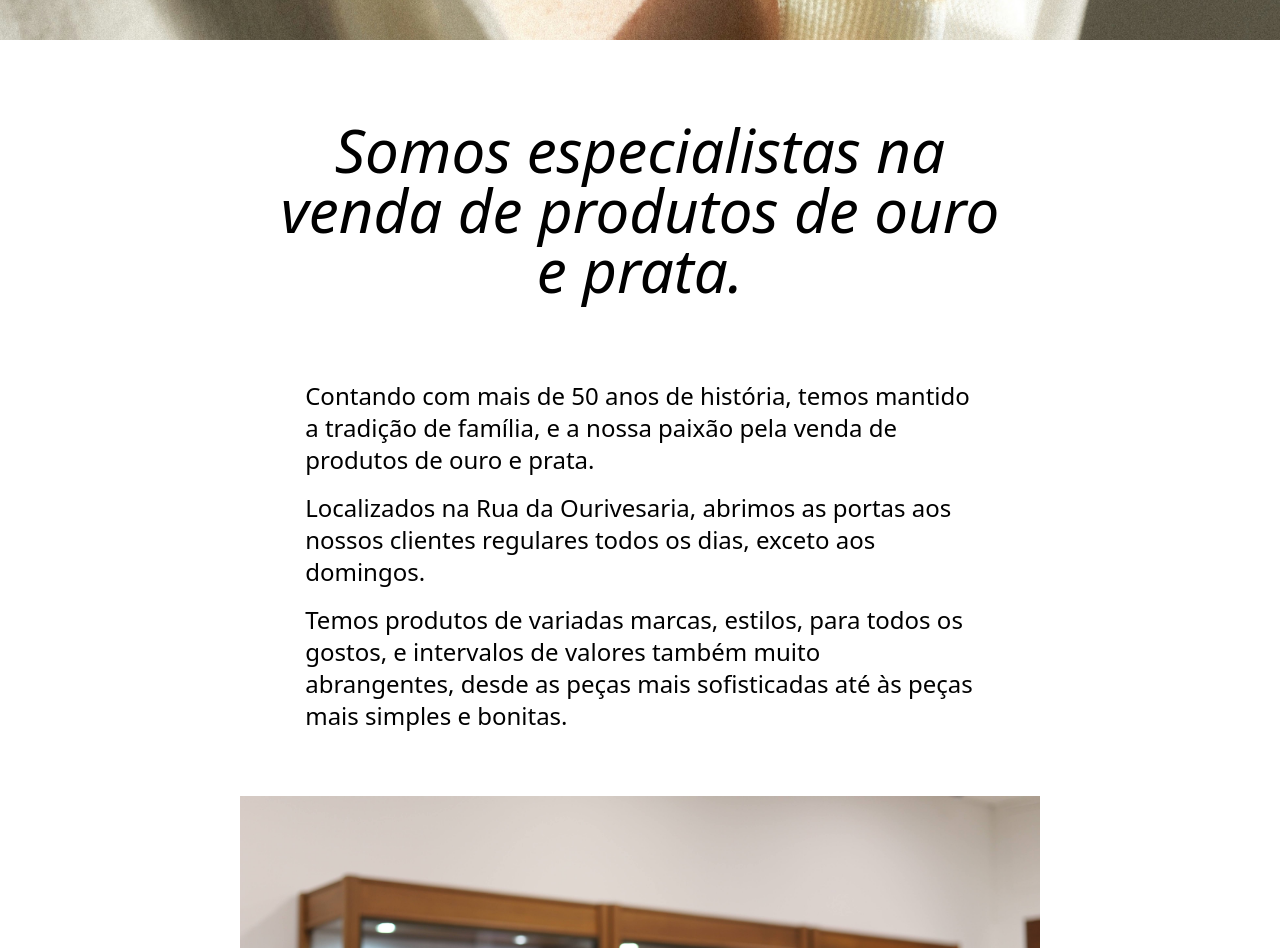
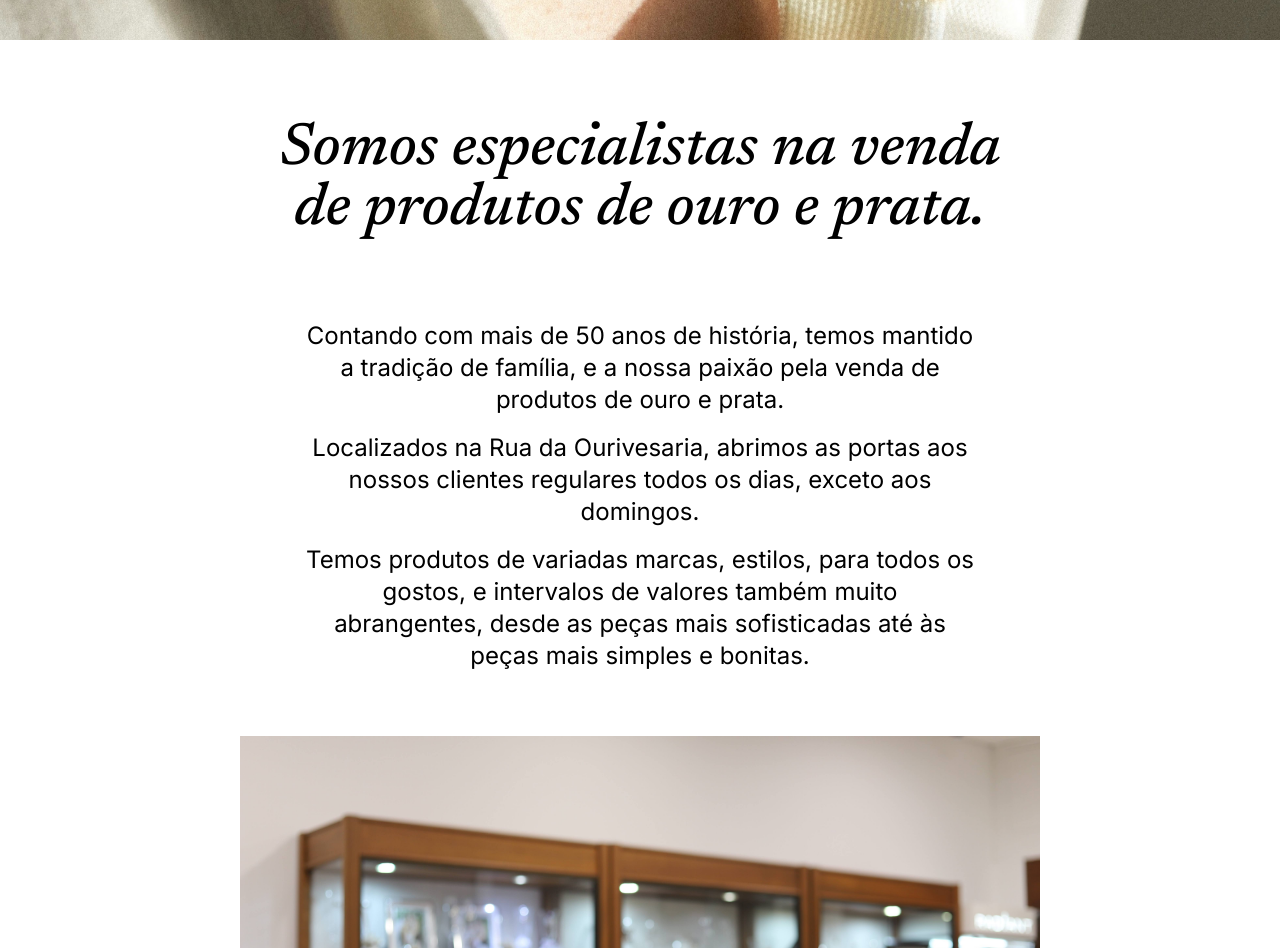
Before and after one commit to EmanuelPerdigao/Ourivesaria_WebApp, a React (Create React App) app in the folder Frontend/: page / in a window 1280 px wide. Shown: the part 760-1708 px from the top of the page. Built offline with nearby package versions, Linux system fonts and the light colour scheme.

Commit message:
Add Some updates on landing page style

```diff
--- a/Frontend/public/index.html
+++ b/Frontend/public/index.html
@@ -1,6 +1,7 @@
 <!DOCTYPE html>
 <html lang="en">
-  <head>
+
+<head>
     <meta charset="utf-8" />
     <link rel="icon" href="%PUBLIC_URL%/favicon.ico" />
     <meta name="viewport" content="width=device-width, initial-scale=1" />
@@ -11,10 +12,12 @@
     <link
         href="https://fonts.googleapis.com/css2?family=Newsreader:ital,opsz,wght@0,6..72,200..800;1,6..72,200..800&display=swap"
         rel="stylesheet">
-    <meta
-      name="Ourivesaria"
-      content="Ourivesaria Website"
-    />
+
+    <link rel="preconnect" href="https://fonts.googleapis.com">
+    <link rel="preconnect" href="https://fonts.gstatic.com" crossorigin>
+    <link href="https://fonts.googleapis.com/css2?family=Inter:wght@100..900&display=swap" rel="stylesheet">
+
+    <meta name="Ourivesaria" content="Ourivesaria Website" />
     <link rel="apple-touch-icon" href="%PUBLIC_URL%/logo192.png" />
     <!--
       manifest.json provides metadata used when your web app is installed on a
@@ -31,8 +34,9 @@
       Learn how to configure a non-root public URL by running `npm run build`.
     -->
     <title>Ourivesaria</title>
-  </head>
-  <body>
+</head>
+
+<body>
     <noscript>You need to enable JavaScript to run this app.</noscript>
     <div id="root"></div>
     <!--
@@ -45,5 +49,6 @@
       To begin the development, run `npm start` or `yarn start`.
       To create a production bundle, use `npm run build` or `yarn build`.
     -->
-  </body>
+</body>
+
 </html>
--- a/Frontend/src/components/Header.js
+++ b/Frontend/src/components/header/Header.js
@@ -2,7 +2,7 @@ import { Fragment, useContext } from 'react'
 import { Disclosure, Menu, Transition } from '@headlessui/react'
 import { Bars3Icon, XMarkIcon} from '@heroicons/react/24/outline'
 import { NavLink } from 'react-router-dom'
-import { LoginContext } from '../App'
+import { LoginContext } from '../../App'
 
 const navigation = [
 
--- a/Frontend/src/pages/UserAuth/Login.js
+++ b/Frontend/src/pages/UserAuth/Login.js
@@ -4,7 +4,7 @@ import { baseURL } from "../../SharedData";
 import { useLocation } from 'react-router-dom';
 import base64 from 'react-native-base64'
 import { LoginContext } from "../../App";
-import { sendRequest } from "../../Services/apiGenericService";
+import { sendRequest } from "../../services/apiGenericService";
 
 export default function Login() {
 
--- a/Frontend/src/pages/admin/AdminPage.js
+++ b/Frontend/src/pages/admin/AdminPage.js
@@ -1,11 +1,11 @@
 import { useEffect, useState} from 'react';
 import { useNavigate, useLocation } from "react-router-dom";
-import { sendRequest } from '../../Services/apiGenericService';
+import { sendRequest } from '../../services/apiGenericService';
 import { baseURL } from '../../SharedData';
 import { ProductsFilter } from '../../components/products/ProductsPageFilters/ProductsFilter';
 import EditProduct from '../../components/admin/products/EditProduct';
 import AddProduct from '../../components/admin/products/AddProduct';
-import { apigetProducts, apigetAllCategories, apigetAllMaterials, apigetAllProductsByCategory, apigetAllProductsByCategoryAndMaterial, apigetAllMaterialsByCategory, apiaddProductByCategory, apiupdateProduct, apideleteProduct } from '../../Services/productApiService';
+import { apigetProducts, apigetAllCategories, apigetAllMaterials, apigetAllProductsByCategory, apigetAllProductsByCategoryAndMaterial, apigetAllMaterialsByCategory, apiaddProductByCategory, apiupdateProduct, apideleteProduct } from '../../services/productApiService';
 
 export default function NewAdminPage() {
 
--- a/Frontend/src/pages/LadingPage/OurivesariaLandingPage.js
+++ b/Frontend/src/pages/landingPage/OurivesariaLandingPage.js
@@ -11,10 +11,10 @@ export const OurivesariaLandingPage = () => {
 
     const showAlert = () => {
         alert('Thank you for visiting my project! Please note that, due to the free version of hosting, the server automatically shuts down after some time. It will come back on after you visit the website again, which may take a few minutes. If you have any questions or concerns, please send me a message. Thanks!');
-      };
+    };
 
-      useEffect(() => {
-        showAlert();
+    useEffect(() => {
+        //showAlert();
     }, []);
 
     return (
@@ -35,17 +35,21 @@ export const OurivesariaLandingPage = () => {
 
                             {/* Title */}
                             <div className=" md:max-w-[65%]">
-                                <h2 className="mb-6 text-center  font-medium italic md:text-6xl md:mb-0">Somos especialistas na venda de produtos de ouro e prata.</h2>
+                                <h2 className="mb-6 text-center font-Newsreader italic md:text-6xl md:mb-0">Somos especialistas na venda de produtos de ouro e prata.</h2>
                             </div>
 
                             {/* Description */}
-                            <div className=" md:max-w-[60%] pt-10 md:pt-20 text-start md:text-2xl">
-                                <div>
-                                    <p className="max-w-screen-md">Contando com mais de 50 anos de história, temos mantido a tradição de família, e a nossa paixão pela venda de produtos de ouro e prata.</p>
+                            <div className="flex flex-col content-center md:max-w-[60%] pt-10 md:pt-20 font-Inter text-center md:text-2xl">
+                                <div className="w-full h-full">
+                                    <p className="">Contando com mais de 50 anos de história, temos mantido a tradição de família, e a nossa paixão pela venda de produtos de ouro e prata.</p>
+                                </div>
+                                <div className="w-full h-full">
+                                    <p className="">Localizados na Rua da Ourivesaria, abrimos as portas aos nossos clientes regulares todos os dias, exceto aos domingos.</p>
+                                </div>
+                                <div className="w-full h-full">
+                                    <p className="">Temos produtos de variadas marcas, estilos, para todos os gostos, e intervalos de valores também muito abrangentes, desde as peças mais sofisticadas até às peças mais simples e bonitas.</p>
                                 </div>
 
-                                <p className="max-w-screen-md">Localizados na Rua da Ourivesaria, abrimos as portas aos nossos clientes regulares todos os dias, exceto aos domingos.</p>
-                                <p className="max-w-screen-md">Temos produtos de variadas marcas, estilos, para todos os gostos, e intervalos de valores também muito abrangentes, desde as peças mais sofisticadas até às peças mais simples e bonitas.</p>
                             </div>
 
                         </div>
@@ -161,7 +165,7 @@ export const OurivesariaLandingPage = () => {
                                 {/* Phone */}
                                 <div className="flex flex-row gap-2">
                                     <div>
-                                        <Phone/>
+                                        <Phone />
                                     </div>
                                     <div>
                                         <p className=" p-0 m-0">+351 915251235</p>
@@ -170,7 +174,7 @@ export const OurivesariaLandingPage = () => {
                                 {/* Email */}
                                 <div className="flex flex-row gap-2">
                                     <div>
-                                        <Mail/>
+                                        <Mail />
                                     </div>
                                     <div>
                                         <p className="r p-0 m-0">Ourivesaria@gmail.com</p>
--- a/Frontend/src/pages/products/ProductsPage.js
+++ b/Frontend/src/pages/products/ProductsPage.js
@@ -2,7 +2,7 @@ import React, { useState, useEffect} from "react";
 import { ProductsFilter } from "../../components/products/ProductsPageFilters/ProductsFilter";
 import { ProductsSection } from "../../components/products/ProductsSection";
 import { useNavigate, useLocation } from "react-router-dom";
-import { apigetProducts, apigetAllProductsByCategory, apigetAllProductsByCategoryAndMaterial, apigetAllMaterialsByCategory } from '../../Services/productApiService';
+import { apigetProducts, apigetAllProductsByCategory, apigetAllProductsByCategoryAndMaterial, apigetAllMaterialsByCategory } from '../../services/productApiService';
 
 
 export const ProductsPage = (props) => {
--- a/Frontend/tailwind.config.js
+++ b/Frontend/tailwind.config.js
@@ -9,6 +9,7 @@ module.exports = {
 
             fontFamily: {
                 Newsreader: ["Newsreader", "serif"],
+                Inter : ["Inter", "sans-serif"],
               },
         },
     },
```
Also changed, not shown: Frontend/src/App.js (+6 -6 lines), Frontend/src/pages/errors/Error.js (renamed from Frontend/src/pages/Erros/Error.js), Frontend/src/pages/errors/ErrorServerDown.js (renamed from Frontend/src/pages/Erros/ErrorServerDown.js), Frontend/src/pages/errors/NotFound.js (renamed from Frontend/src/components/NotFound.js), 1 other file (tests, documents, lock files or other folders).
